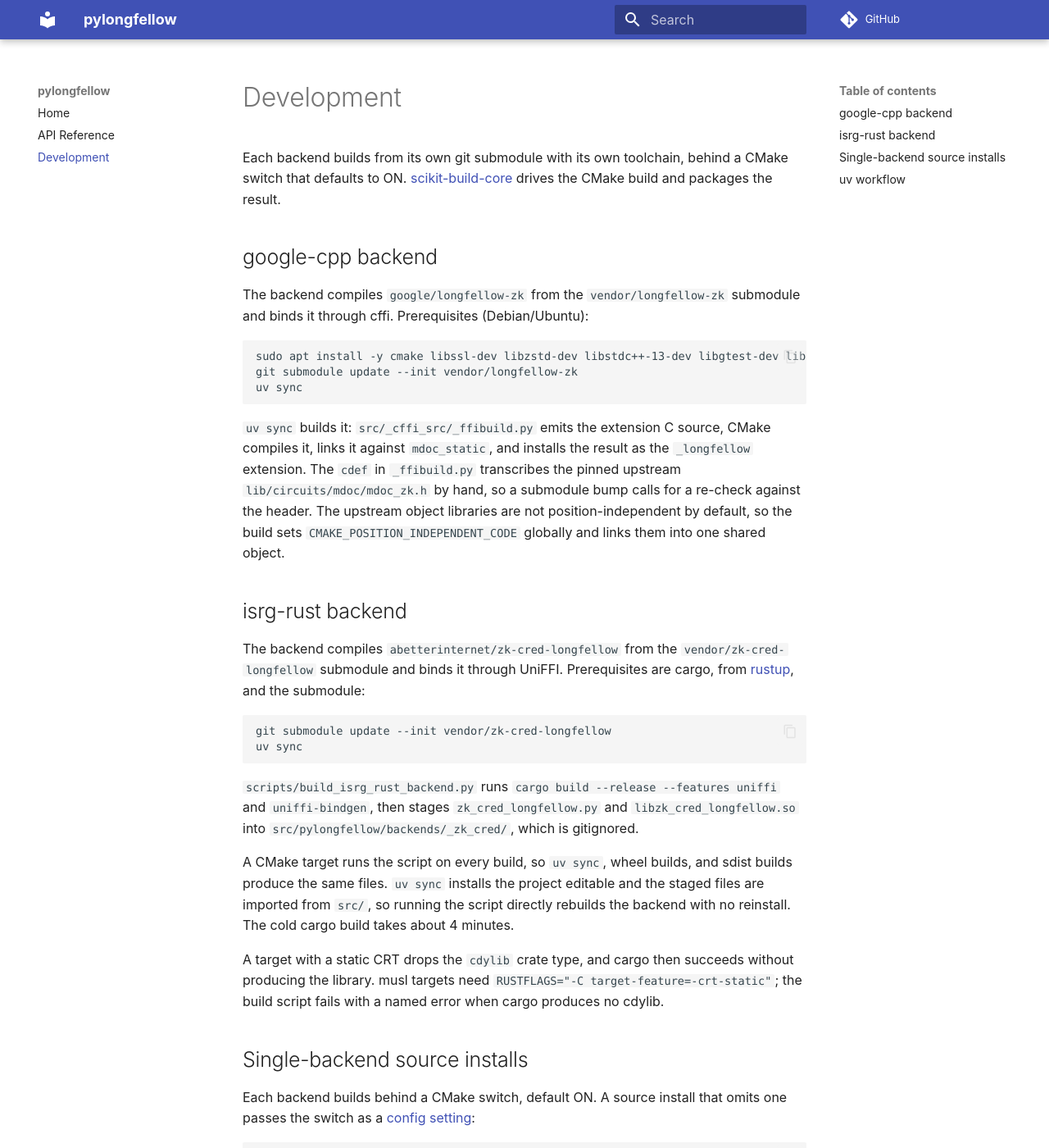
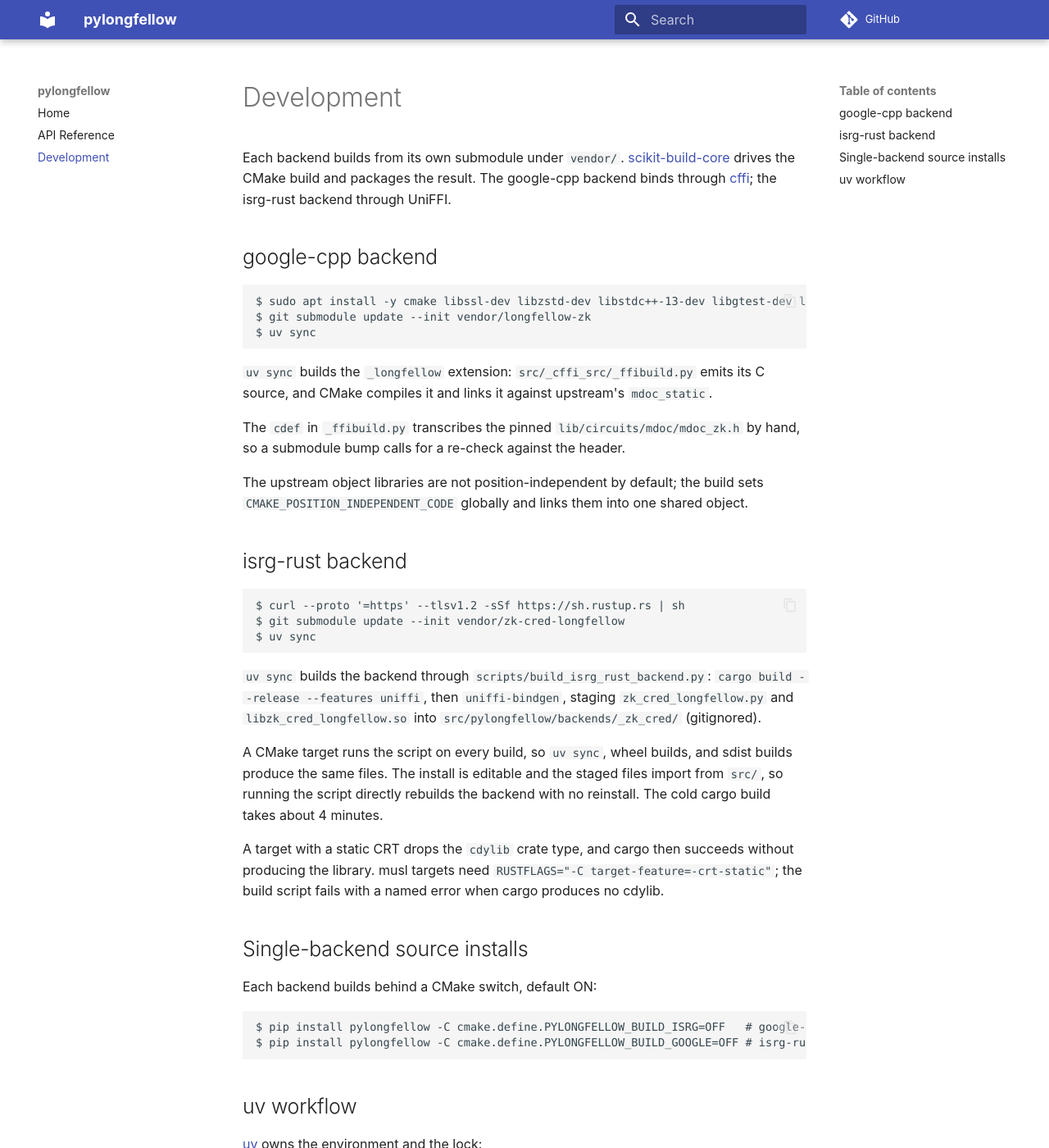
Before and after one commit to pipe23-org/pylongfellow, an MkDocs documentation site: the page built from docs/development.md, in a window 1280 px wide and 1400 px high. Shown: the whole window at 82% size. Built offline with MkDocs 1.6.1 and Material for MkDocs 9.7.7, drawn with Linux system fonts in a browser that asks for light colours; comment, search, counter and statistics services are not loaded; some of the changed text lies outside the part shown.

Commit message:
docs: development sections open with their command blocks
The intro states the vendor/ layout and the two FFI layers once. Each
backend section is its block — prerequisites through uv sync — and the
prose states what the build does. Blocks carry $ prompts. Single-
backend installs are the two pip lines; the switch has its documented
effect only on a fresh build, so the uv form is not shown (a dev
checkout keeps previously built backends importable — tracked in the
workspace issue batch). BackendUnavailableError moves to the reference
SPI section.

````diff
--- a/docs/development.md
+++ b/docs/development.md
@@ -1,72 +1,66 @@
 # Development
 
-Each backend builds from its own git submodule with its own toolchain, behind a CMake switch
-that defaults to ON. [scikit-build-core](https://scikit-build-core.readthedocs.io/) drives the
-CMake build and packages the result.
+Each backend builds from its own submodule under `vendor/`.
+[scikit-build-core](https://scikit-build-core.readthedocs.io/) drives the CMake build and
+packages the result. The google-cpp backend binds through
+[cffi](https://cffi.readthedocs.io/); the isrg-rust backend through UniFFI.
 
 ## google-cpp backend
 
-The backend compiles `google/longfellow-zk` from the `vendor/longfellow-zk` submodule and binds
-it through cffi. Prerequisites (Debian/Ubuntu):
-
 ```
-sudo apt install -y cmake libssl-dev libzstd-dev libstdc++-13-dev libgtest-dev libbenchmark-dev
-git submodule update --init vendor/longfellow-zk
-uv sync
+$ sudo apt install -y cmake libssl-dev libzstd-dev libstdc++-13-dev libgtest-dev libbenchmark-dev
+$ git submodule update --init vendor/longfellow-zk
+$ uv sync
 ```
 
-`uv sync` builds it: `src/_cffi_src/_ffibuild.py` emits the extension C source, CMake compiles
-it, links it against `mdoc_static`, and installs the result as the `_longfellow` extension. The
-`cdef` in `_ffibuild.py` transcribes the pinned upstream `lib/circuits/mdoc/mdoc_zk.h` by hand,
-so a submodule bump calls for a re-check against the header. The upstream object libraries are
-not position-independent by default, so the build sets `CMAKE_POSITION_INDEPENDENT_CODE`
-globally and links them into one shared object.
+`uv sync` builds the `_longfellow` extension: `src/_cffi_src/_ffibuild.py` emits its C source,
+and CMake compiles it and links it against upstream's `mdoc_static`.
+
+The `cdef` in `_ffibuild.py` transcribes the pinned `lib/circuits/mdoc/mdoc_zk.h` by hand, so a
+submodule bump calls for a re-check against the header.
+
+The upstream object libraries are not position-independent by default; the build sets
+`CMAKE_POSITION_INDEPENDENT_CODE` globally and links them into one shared object.
 
 ## isrg-rust backend
 
-The backend compiles `abetterinternet/zk-cred-longfellow` from the `vendor/zk-cred-longfellow`
-submodule and binds it through UniFFI. Prerequisites are cargo, from
-[rustup](https://rustup.rs), and the submodule:
-
 ```
-git submodule update --init vendor/zk-cred-longfellow
-uv sync
+$ curl --proto '=https' --tlsv1.2 -sSf https://sh.rustup.rs | sh
+$ git submodule update --init vendor/zk-cred-longfellow
+$ uv sync
 ```
 
-`scripts/build_isrg_rust_backend.py` runs `cargo build --release --features uniffi` and
-`uniffi-bindgen`, then stages `zk_cred_longfellow.py` and `libzk_cred_longfellow.so` into
-`src/pylongfellow/backends/_zk_cred/`, which is gitignored.
+`uv sync` builds the backend through `scripts/build_isrg_rust_backend.py`: `cargo build
+--release --features uniffi`, then `uniffi-bindgen`, staging `zk_cred_longfellow.py` and
+`libzk_cred_longfellow.so` into `src/pylongfellow/backends/_zk_cred/` (gitignored).
 
 A CMake target runs the script on every build, so `uv sync`, wheel builds, and sdist builds
-produce the same files. `uv sync` installs the project editable and the staged files are
-imported from `src/`, so running the script directly rebuilds the backend with no reinstall.
-The cold cargo build takes about 4 minutes.
+produce the same files. The install is editable and the staged files import from `src/`, so
+running the script directly rebuilds the backend with no reinstall. The cold cargo build takes
+about 4 minutes.
 
 A target with a static CRT drops the `cdylib` crate type, and cargo then succeeds without
-producing the library. musl targets need `RUSTFLAGS="-C target-feature=-crt-static"`; the build
-script fails with a named error when cargo produces no cdylib.
+producing the library. musl targets need `RUSTFLAGS="-C target-feature=-crt-static"`; the
+build script fails with a named error when cargo produces no cdylib.
 
 ## Single-backend source installs
 
-Each backend builds behind a CMake switch, default ON. A source install that omits one passes
-the switch as a [config setting](https://scikit-build-core.readthedocs.io/en/latest/configuration/index.html):
+Each backend builds behind a CMake switch, default ON:
 
 ```
-pip install pylongfellow -C cmake.define.PYLONGFELLOW_BUILD_ISRG=OFF   # google-cpp only
-pip install pylongfellow -C cmake.define.PYLONGFELLOW_BUILD_GOOGLE=OFF # isrg-rust only
+$ pip install pylongfellow -C cmake.define.PYLONGFELLOW_BUILD_ISRG=OFF   # google-cpp only
+$ pip install pylongfellow -C cmake.define.PYLONGFELLOW_BUILD_GOOGLE=OFF # isrg-rust only
 ```
-
-Omitted backends raise `BackendUnavailableError`.
 
 ## uv workflow
 
 [uv](https://docs.astral.sh/uv/) owns the environment and the lock:
 
 ```
-uv sync                                   # builds both backends + dev group, writes uv.lock
-uv run pytest                             # fast suite
-uv run pytest -m "slow or not slow" --cov # full suite incl. real circuit generation
-uv run ruff check . && uv run ruff format --check .
-uv run mypy
-uv run mkdocs build --strict
+$ uv sync                                   # builds both backends + dev group, writes uv.lock
+$ uv run pytest                             # fast suite
+$ uv run pytest -m "slow or not slow" --cov # full suite incl. real circuit generation
+$ uv run ruff check . && uv run ruff format --check .
+$ uv run mypy
+$ uv run mkdocs build --strict
 ```
````
Also changed, not shown: docs/reference.md (+2 -1 lines).
